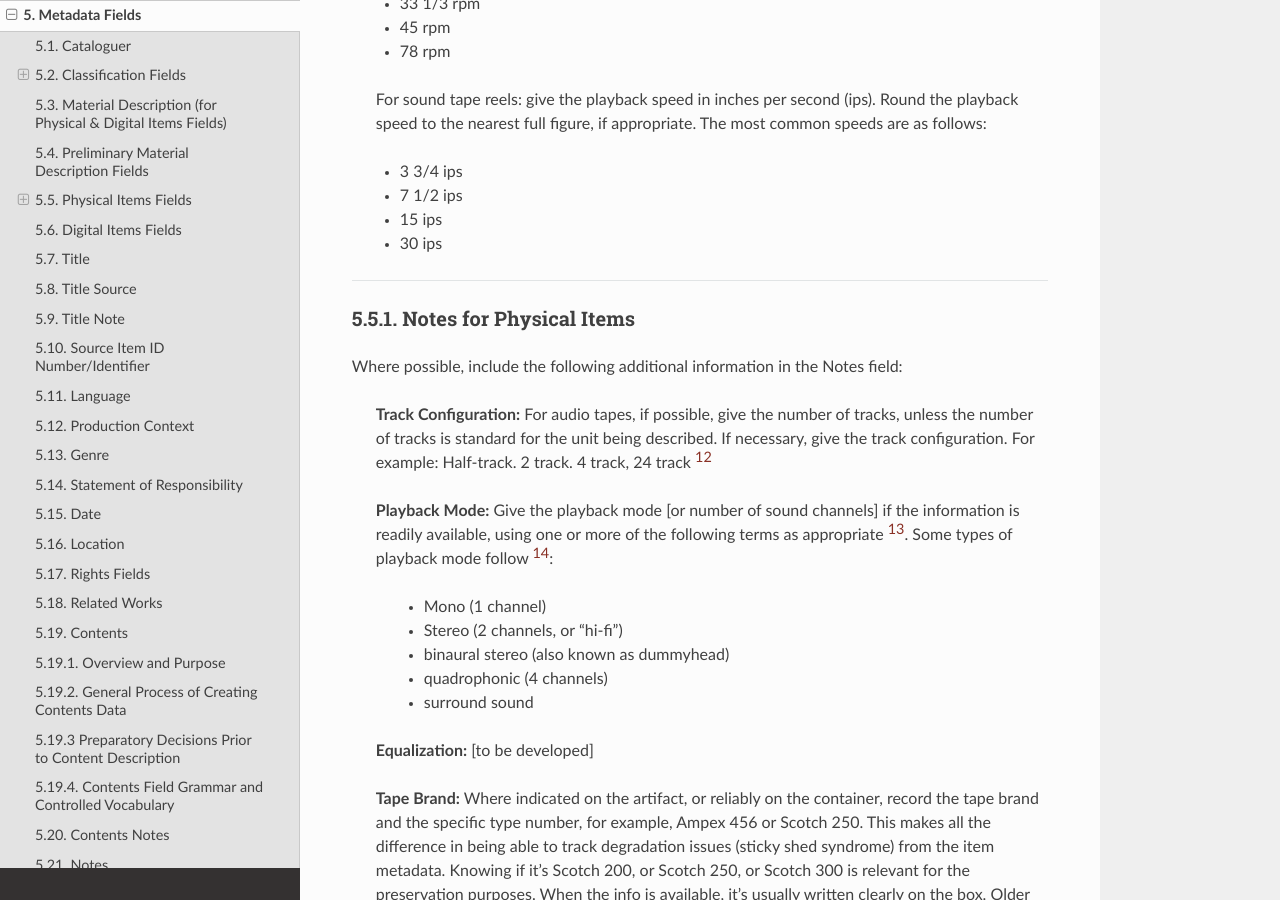
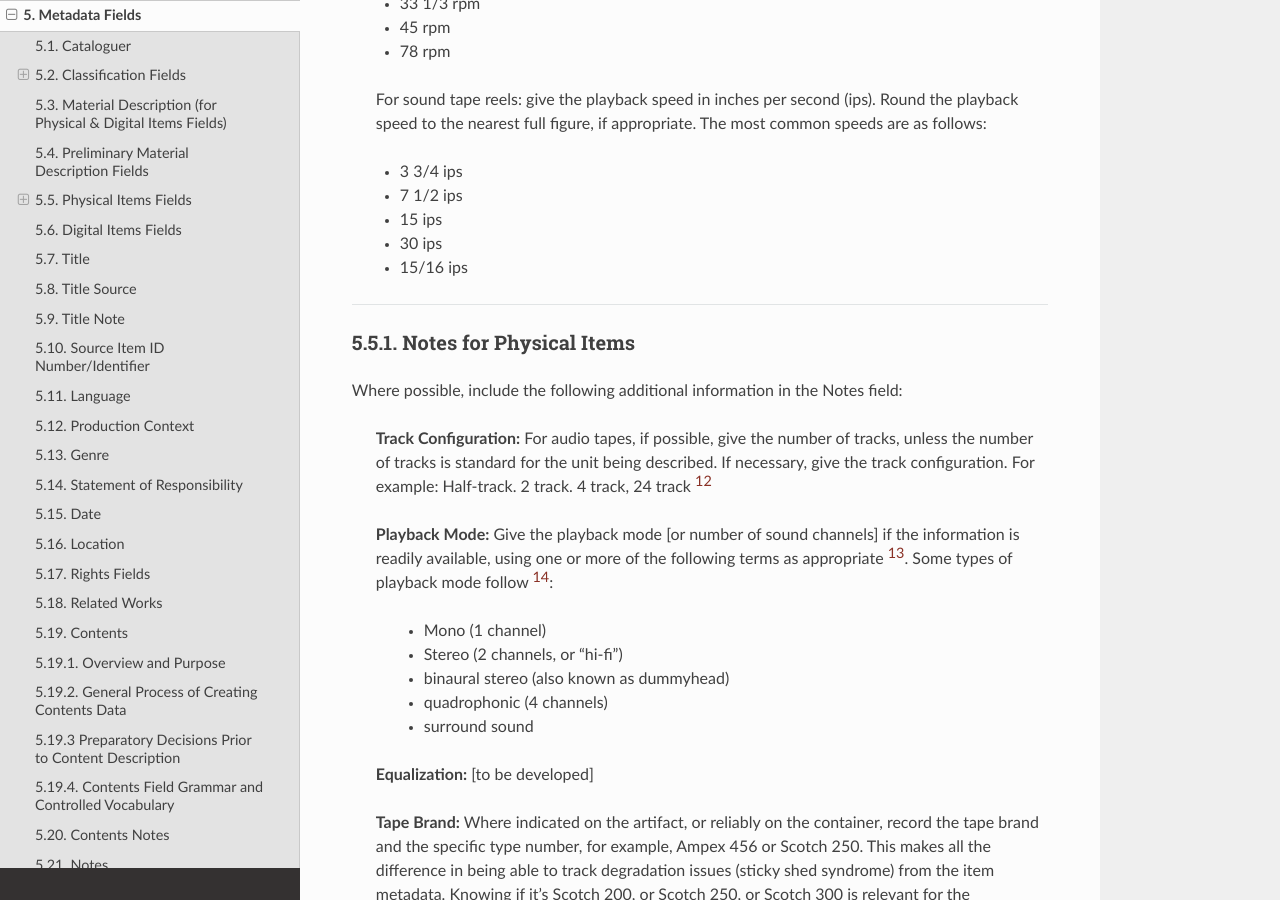
Before and after one commit to spokenweb/spokenweb-metadata-scheme, a Sphinx documentation site: the page built from docs/5-metadata-fields.rst, in a window 1280 px wide and 900 px high, scrolled down 7344 px. Built offline with Sphinx 7.4.7 and the Read the Docs theme 3.1.0, drawn with Linux system fonts in a browser that asks for light colours.

Commit message:
Update 5-metadata-fields.rst

```diff
--- a/docs/5-metadata-fields.rst
+++ b/docs/5-metadata-fields.rst
@@ -258,6 +258,7 @@ Identify the AV Type with either Audio or Video.
   * 7 1/2 ips
   * 15 ips
   * 30 ips
+  * 15/16 ips
 
 ----
 
```
